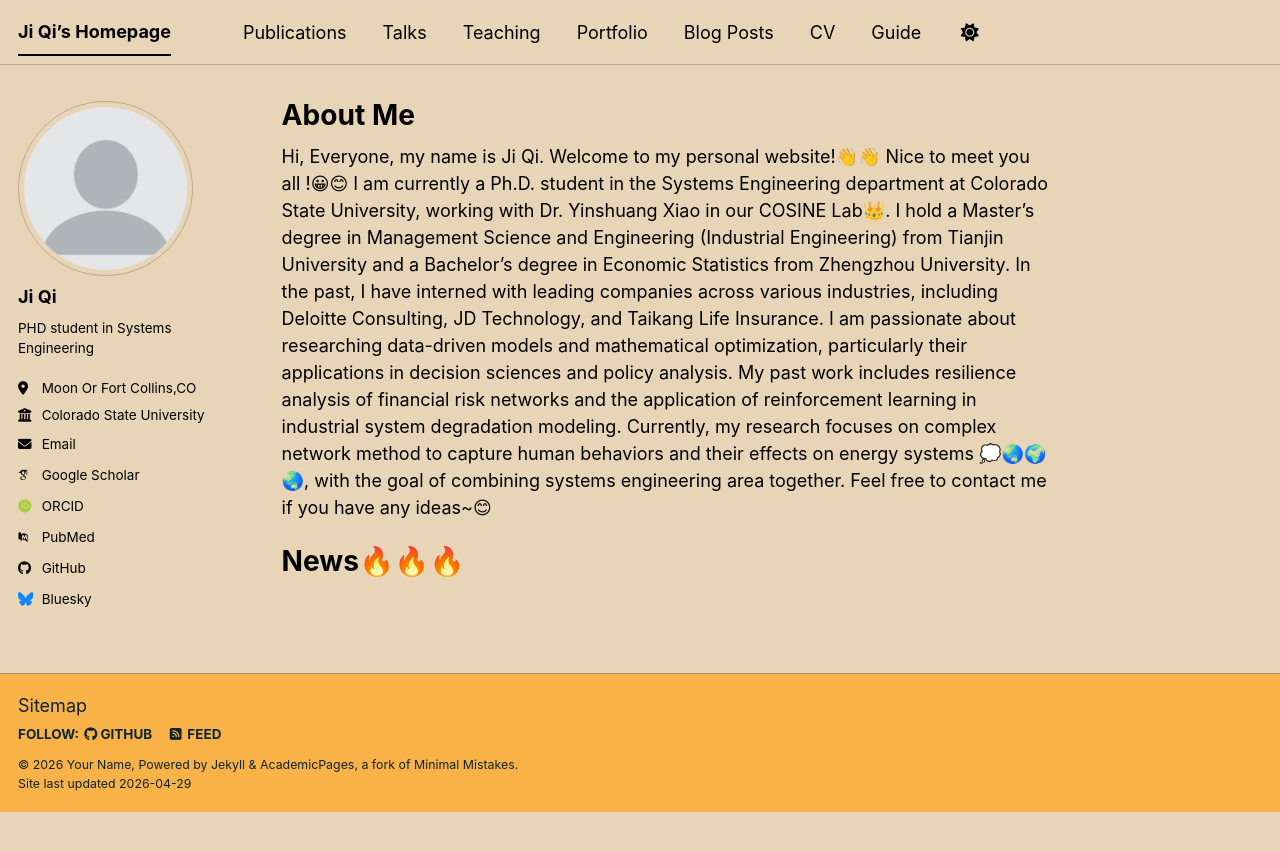
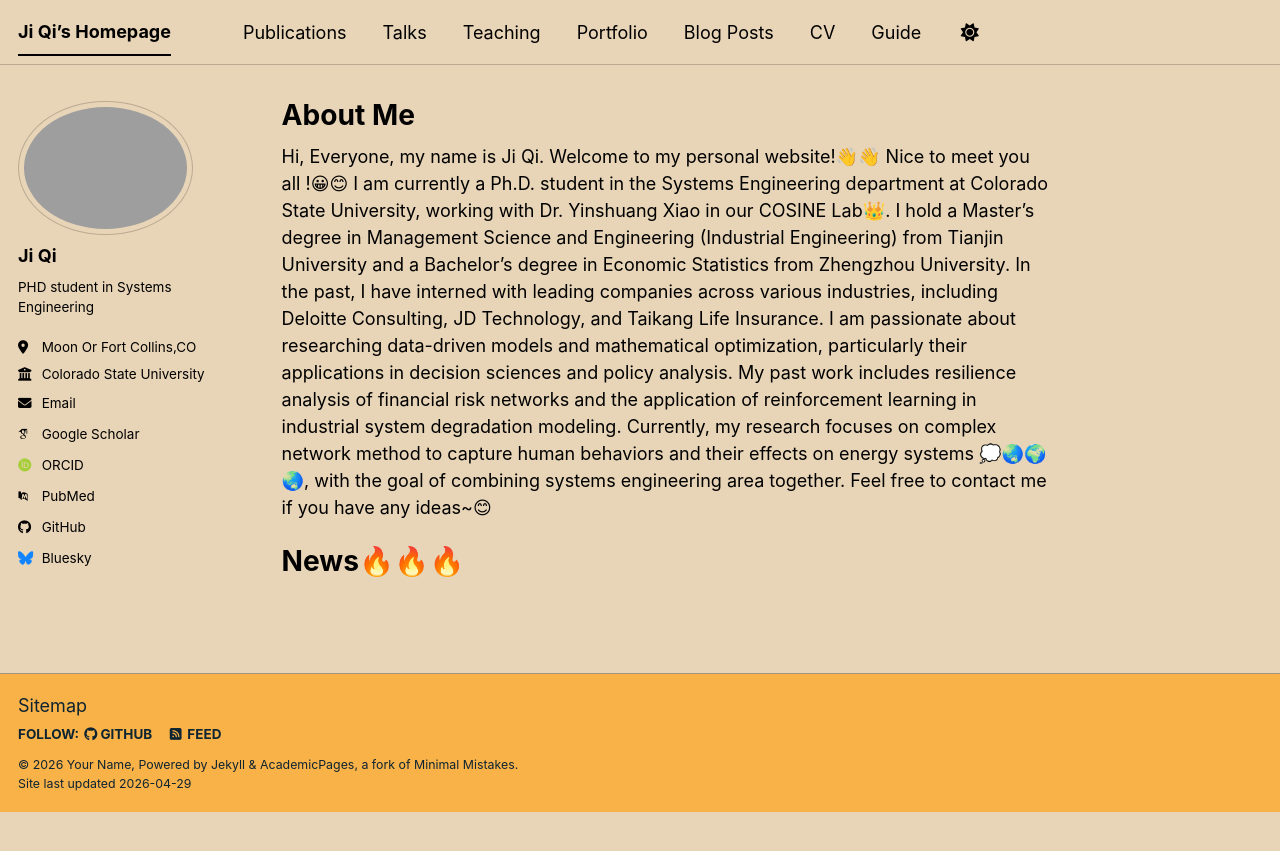
Before and after one commit to Wanxiangzhiji/Wanxiangzhiji.github.io, a Jekyll site: the page built from _pages/about.md, in a window 1280 px wide. Shown: the top 851 px of the page. Built offline with Jekyll 4.4.1, drawn with Linux system fonts in a browser that asks for light colours; some web fonts are replaced; a script bundle is joined from its source files by our own code; library files that are not in the unit come from our copies.

Commit message:
Update _config.yml

```diff
--- a/_config.yml
+++ b/_config.yml
@@ -23,7 +23,7 @@ repository               : "Wanxiangzhiji/Wanxiangzhiji.github.io"
 #               Additional customization can be done by editing /_includes/author-profile.html
 author:
   # Biographic information
-  avatar           : "profile.png"
+  avatar           : "profile2"
   name             : "Ji Qi"
   pronouns         : # example: "she/her"
   bio              : "PHD student in Systems Engineering "
```
